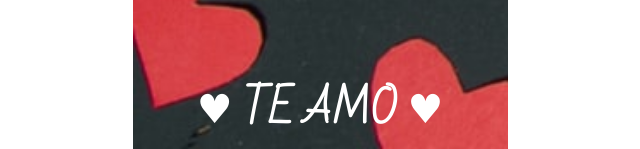
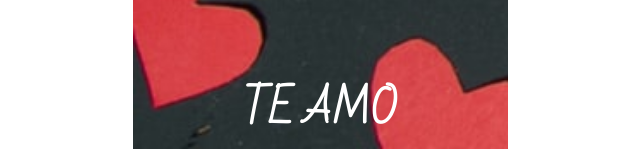
Before and after one commit to fndviana/amor-mobile, a plain HTML site: page index.html in a window 1280 px wide. Shown: the part 2050-2199 px from the top of the page, without its empty margins (320-960 px from the left). Drawn offline with Linux system fonts and the light colour scheme.

Commit message:
Update index.html

```diff
--- a/index.html
+++ b/index.html
@@ -45,7 +45,7 @@
         <source src="./assets/photograph.mp3" type="audio/mpeg" />
       </audio>
       <img src="./assets/amor.jpg" />
-      <h2>♥ TE AMO ♥</h2>
+      <h2>TE AMO</h2>
     </main>
   </body>
 </html>
```
